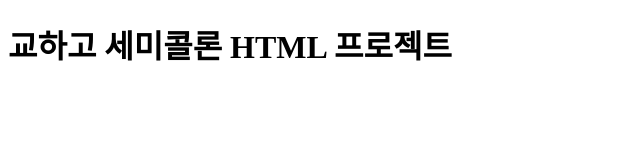
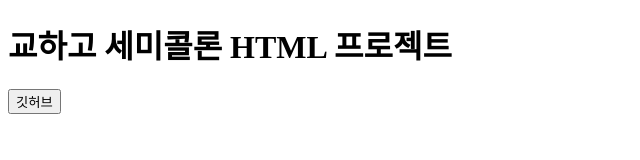
Before and after one commit to junhyeon802/main, a plain HTML site: page index.html in a window 1280 px wide. Shown: the whole page, without its empty margins (0-640 px from the left). Drawn offline with Linux system fonts and the light colour scheme.

Commit message:
add github button

```diff
--- a/index.html
+++ b/index.html
@@ -9,5 +9,10 @@
     <h1>
         교하고 세미콜론 HTML 프로젝트
     </h1>
+    <div>
+        <a href="http://github.com/semiColon-html">
+            <input type="button" value="깃허브">
+        </a>
+    </div>
 </body>
 </html>
```
